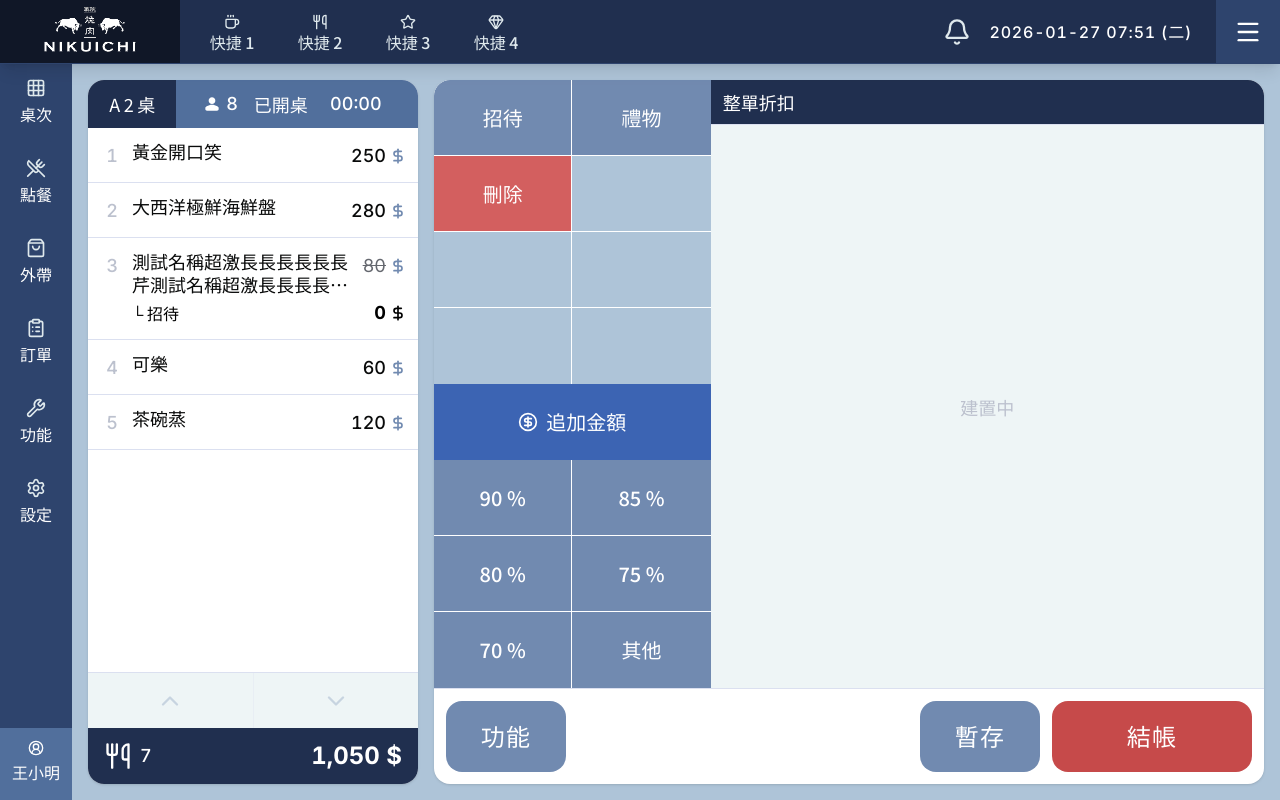
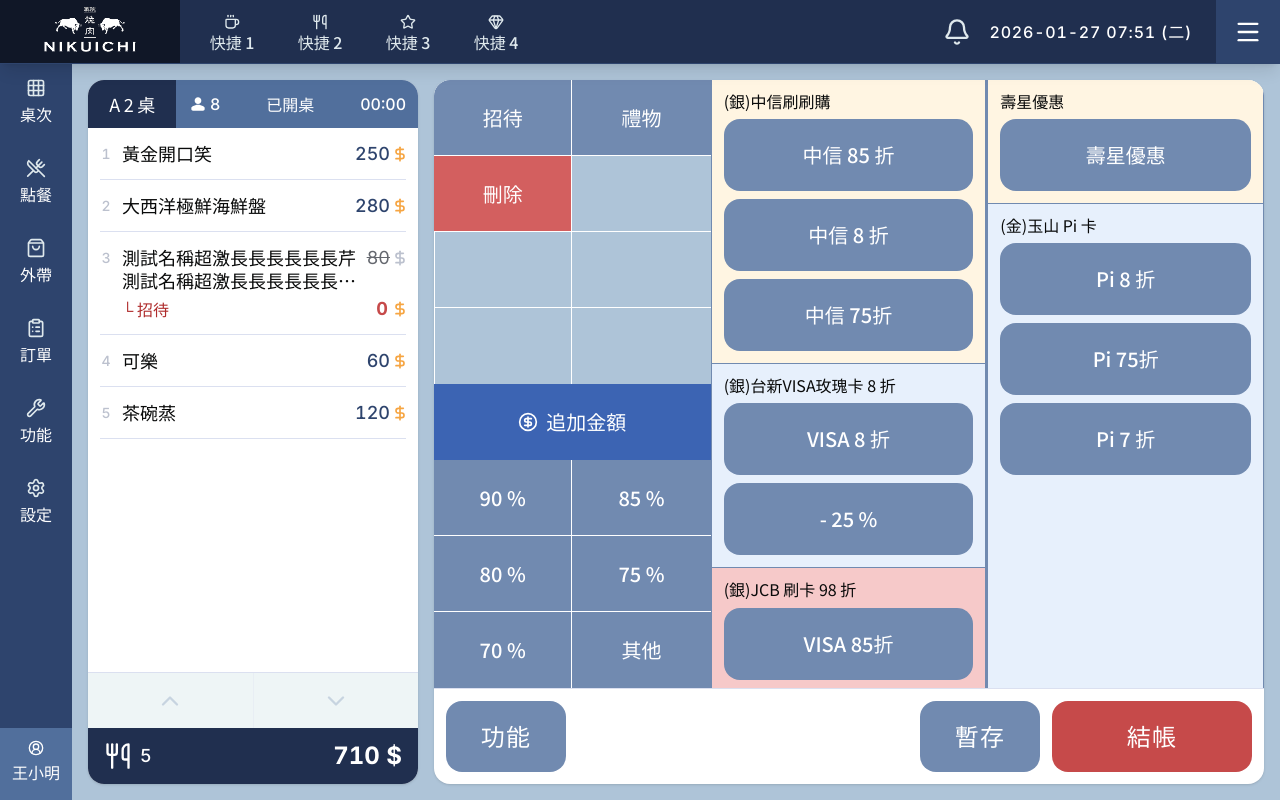
Before and after one commit to naomichiang/POS-system-Cursor, a Vue app: page /bill-adjust/1 in a window 1280 px wide. Built offline with nearby package versions, Linux system fonts and the light colour scheme.

Commit message:
調整帳單折扣與選取邏輯

```diff
--- a/src/assets/main.css
+++ b/src/assets/main.css
@@ -140,7 +140,7 @@
      --color-text-disabled: var(--color-gray-500);
      --color-text-placeholder: var(--color-gray-400);
      --color-text-on-color: var(--color-white);
-     --color-text-error: var(--color-indianred-600);
+     --color-text-error: var(--color-indianred-700);
      --color-text-amount-positive: var(--color-ash-800);
      --color-text-amount-negative: var(--color-indianred-600);
      --color-text-success: var(--color-green-500);
--- a/src/components/bill/BillAdjustPanel.vue
+++ b/src/components/bill/BillAdjustPanel.vue
@@ -38,9 +38,34 @@ const orderItems = computed(() => {
     price: item.unitPrice,
     quantity: item.quantity,
     subtotal: item.subtotal,
-    isGift: item.isGift ?? false
+    isGift: item.isGift ?? false,
+    // 由調整面板設定的折扣/招待標籤（例如：招待 / 禮物）
+    discountLabel: item.discountLabel ?? '',
+    discountType: item.discountType ?? null,
+    discountValue: item.discountValue ?? null
   }))
 })
+
+// 目前選取中的餐點 index（由 store 控制，可供其他元件使用）
+const selectedItemIndex = computed(() => orderStore.selectedOrderItemIndex)
+
+// 取得折扣顯示文字（例如 percentage：90% → 九折、85% → 85折）
+function getDiscountDisplay(item) {
+  if (item.discountType === 'percentage' && item.discountValue != null) {
+    const v = Number(item.discountValue)
+    if (!Number.isFinite(v)) return item.discountLabel
+
+    if (v === 90) return '九折'
+    if (v === 80) return '八折'
+    if (v === 70) return '七折'
+    if (v === 60) return '六折'
+    if (v === 50) return '五折'
+
+    return `${v}折`
+  }
+
+  return item.discountLabel
+}
 
 // 餐點列表捲動
 const scrollEl = ref(null)
@@ -116,8 +141,8 @@ watch(
         <div class="text-center font-noto pl-1 text-lg tracking-[0.2em] leading-tight text-text-on-color">{{
           order.tableNumber }}桌</div>
       </div>
-      <div class="flex justify-center items-center gap-4 flex-1 self-stretch" :class="statusBgClass">
-        <div class="flex items-center gap-1">
+      <div class="flex justify-between px-3 items-center flex-1 self-stretch" :class="statusBgClass">
+        <div class="flex items-center gap-0.5">
           <div class="flex w-icon-md h-icon-md justify-center items-center">
             <svg width="32" height="32" viewBox="0 0 32 32" fill="none" xmlns="http://www.w3.org/2000/svg">
               <path
@@ -125,13 +150,11 @@ watch(
                 fill="white" />
             </svg>
           </div>
-          <div class="text-text-on-color font-inter text-lg font-medium leading-tight">{{ order.diners }}</div>
+          <div class="text-text-on-color font-inter text-md font-medium leading-tight">{{ order.diners }}</div>
         </div>
-        <div class="flex items-center gap-3">
-          <div class="text-text-on-color font-noto text-lg font-normal leading-tight">{{ statusLabel }}</div>
-          <div class="w-18 text-text-on-color text-center font-inter text-lg font-medium leading-tight">{{
-            order.diningTime }}</div>
-        </div>
+        <div class="text-text-on-color font-noto text-md font-normal leading-tight">{{ statusLabel }}</div>
+        <div class="text-text-on-color font-inter text-md font-medium leading-tight">{{
+          order.diningTime }}</div>
       </div>
     </div>
 
@@ -146,49 +169,49 @@ watch(
         - 尚未點餐 -
       </div>
       <div v-else class="flex flex-col">
-        <div v-for="(item, index) in orderItems" :key="item.cartItemId" @click="selectedItemId = item.cartItemId"
+        <div v-for="(item, index) in orderItems" :key="item.cartItemId" @click="orderStore.setSelectedOrderItem(index)"
           :class="[
-            'relative flex items-start gap-2 px-3 py-3 border-b border-border-primary cursor-pointer transition-colors',
-            selectedItemId === item.cartItemId ? 'bg-blue-50/80' : 'bg-transparent'
+            'relative flex items-start gap-2 px-2.5 py-3 cursor-pointer transition-colors',
+            selectedItemIndex === index ? 'bg-layer-highlight-yellow' : 'bg-transparent'
           ]">
-          <span class="shrink-0 w-6 pt-0.5 text-center font-inter text-lg font-medium text-text-placeholder">
+          <span class="shrink-0 w-4 text-center font-inter text-sm pt-1 font-medium text-text-placeholder">
             {{ index + 1 }}
           </span>
 
           <div class="flex-1 min-w-0 flex flex-col gap-1">
-
             <div class="flex items-start justify-between gap-2">
-              <span class="font-noto text-lg font-normal text-text-primary line-clamp-2 break-all leading-tight">
+              <span class="font-noto text-lg text-text-primary line-clamp-2 break-all pt-0.5 leading-tight">
                 {{ item.name }}
               </span>
-
-              <div class="flex items-center gap-1 shrink-0 pt-0.5">
-                <span :class="[
-                  'font-inter text-lg tabular-nums',
-                  item.isGift || item.discountLabel ? 'text-text-helper line-through font-normal' : 'text-text-primary font-medium'
-                ]">
-                  {{ item.price.toLocaleString() }}
+              <div class="flex items-center gap-1 shrink-0">
+                <span class="font-inter text-lg tabular-nums inline-flex items-center gap-0.5"
+                  :class="item.isGift || item.discountLabel ? 'text-text-helper line-through' : ''">
+                  <span
+                    :class="item.isGift || item.discountLabel ? 'text-text-helper font-normal' : 'text-text-amount-positive font-medium'">
+                    {{ item.price.toLocaleString() }}
+                  </span>
+                  <DollarSign :size="16" :stroke-width="2.5" class="shrink-0"
+                    :class="item.isGift || item.discountLabel ? 'text-text-placeholder' : 'text-yellow-600'" />
                 </span>
-                <DollarSign :size="16" :stroke-width="2.5" class="text-ash-600 shrink-0" />
               </div>
             </div>
 
             <div v-if="item.isGift || item.discountLabel" class="flex items-center justify-between gap-2">
-              <span class="font-noto text-base font-medium text-status-danger">
-                └ {{ item.isGift ? '招待' : item.discountLabel }}
+              <span class="font-noto text-base font-medium text-text-error">
+                └ {{ getDiscountDisplay(item) }}
               </span>
 
               <div class="flex items-center gap-1 shrink-0">
-                <span class="font-inter text-lg font-bold text-status-danger tabular-nums">
+                <span class="font-inter text-lg font-bold text-text-amount-negative tabular-nums">
                   {{ item.isGift ? '0' : item.subtotal.toLocaleString() }}
                 </span>
-                <DollarSign :size="16" :stroke-width="2.5" class="text-status-danger shrink-0" />
+                <DollarSign :size="16" :stroke-width="2.5" class="text-yellow-600 shrink-0" />
               </div>
             </div>
-
+            <div class="absolute bottom-0 left-3 right-3 h-px bg-border-primary"></div>
           </div>
 
-          <div v-if="selectedItemId === item.cartItemId" class="absolute left-0 top-0 bottom-0 w-1 bg-blue-500"></div>
+          <div v-if="selectedItemIndex === index" class="absolute left-0 top-0 bottom-0 w-1 bg-indianred-400"></div>
         </div>
       </div>
     </div>
--- a/src/components/bill/GlobalAdjust.vue
+++ b/src/components/bill/GlobalAdjust.vue
@@ -1,26 +1,49 @@
 <script setup>
 defineOptions({ name: 'GlobalAdjust' })
+import { MOCK_GLOBAL_DISCOUNT_COLUMNS } from '@/mock/MockGlobalDiscount'
 
-// 按鈕資料陣列，格式同 ItemAdjust：{ label, type, variant, colSpan?, cellClass?, icon?, action?, value? }
-const gridItems = []
+const emit = defineEmits(['apply-discount'])
+
+const columns = MOCK_GLOBAL_DISCOUNT_COLUMNS
+
+const sectionBgClasses = {
+  yellow: 'bg-layer-highlight-yellow',
+  blue: 'bg-blue-100',
+  red: 'bg-layer-highlight-red',
+}
+
+function handleDiscountClick(section, button) {
+  emit('apply-discount', {
+    title: section.title,
+    label: button.label,
+    rate: button.discountRate,
+  })
+}
 </script>
 
 <template>
   <div class="flex flex-col h-full min-h-0 bg-layer-secondary overflow-hidden">
-    <div class="flex shrink-0 items-center px-3 py-2 border-b border-border-primary bg-layer-dark-primary">
-      <span class="font-noto text-lg font-medium text-text-on-color">整單折扣</span>
-    </div>
-    <div
-      v-if="gridItems.length > 0"
-      class="flex-1 min-h-0 grid grid-cols-2"
-    >
-      <!-- 待實作：使用 v-for 渲染 gridItems，橫跨整列使用 col-span-2 -->
-    </div>
-    <div
-      v-else
-      class="flex-1 min-h-0 flex items-center justify-center text-text-placeholder font-noto text-lg"
-    >
-      建置中
+    <div class="flex-1 min-h-0 grid grid-cols-2 overflow-hidden">
+      <!-- 兩大欄：各自獨立的折扣專案 -->
+      <div v-for="(sections, colIndex) in columns" :key="colIndex"
+        class="flex flex-col min-h-0 overflow-y-auto border-r border-ash-600 last:border-r-0">
+        <section v-for="(section, sectionIndex) in sections" :key="`${colIndex}-${sectionIndex}`" :class="[
+          'flex shrink-0 flex-col gap-2 p-3',
+          sectionBgClasses[section.bg],
+          sectionIndex < sections.length - 1
+            ? 'border-b border-l border-r border-ash-600'
+            : 'flex-1 min-h-0 border-l border-r border-ash-600',
+        ]">
+          <p class="font-noto text-md font-normal leading-[1.2] text-text-primary">
+            {{ section.title }}
+          </p>
+          <button v-for="(btn, btnIndex) in section.buttons" :key="btnIndex" type="button"
+            class="flex h-btn-h-md w-full shrink-0 cursor-pointer items-center justify-center rounded-2xl bg-ash-600 font-noto text-xl font-medium leading-[1.2] text-text-on-color transition-colors active:bg-ash-700"
+            @click="handleDiscountClick(section, btn)">
+            {{ btn.label }}
+          </button>
+        </section>
+      </div>
     </div>
   </div>
 </template>
--- a/src/components/bill/ItemAdjust.vue
+++ b/src/components/bill/ItemAdjust.vue
@@ -1,6 +1,7 @@
 <script setup>
 defineOptions({ name: 'ItemAdjust' })
 import { CircleDollarSign } from 'lucide-vue-next'
+import { useOrderStore } from '@/stores/useOrderStore'
 
 const iconMap = {
   CircleDollarSign,
@@ -11,9 +12,9 @@ const gridItems = [
   { label: '禮物', type: 'action', action: 'gift', variant: 'secondary', colSpan: 1, cellClass: 'border-b border-white' },
   { label: '刪除', type: 'action', action: 'delete', variant: 'danger', colSpan: 1, cellClass: 'border-b border-r border-white' },
   { label: '', type: 'placeholder', variant: 'empty', colSpan: 1, cellClass: 'border-b border-white' },
-  { label: '', type: 'placeholder', variant: 'empty', colSpan: 1, cellClass: 'border-b border-r border-white' },
+  { label: '', type: 'placeholder', variant: 'empty', colSpan: 1, cellClass: 'border-b border-l border-r border-white' },
   { label: '', type: 'placeholder', variant: 'empty', colSpan: 1, cellClass: 'border-b border-white' },
-  { label: '', type: 'placeholder', variant: 'empty', colSpan: 1, cellClass: 'border-r border-white' },
+  { label: '', type: 'placeholder', variant: 'empty', colSpan: 1, cellClass: 'border-r border-l border-white' },
   { label: '', type: 'placeholder', variant: 'empty', colSpan: 1, cellClass: '' },
   { label: '追加金額', type: 'addAmount', variant: 'primary', colSpan: 2, cellClass: '', icon: 'CircleDollarSign' },
   { label: '90 %', type: 'percentage', value: 90, variant: 'secondary', colSpan: 1, cellClass: 'border-b border-r border-white' },
@@ -23,6 +24,8 @@ const gridItems = [
   { label: '70 %', type: 'percentage', value: 70, variant: 'secondary', colSpan: 1, cellClass: 'border-r border-white' },
   { label: '其他', type: 'action', action: 'other', variant: 'secondary', colSpan: 1, cellClass: '' },
 ]
+
+const orderStore = useOrderStore()
 
 const variantClasses = {
   secondary: 'bg-ash-600 active:bg-ash-700',
@@ -36,9 +39,22 @@ const baseCellClass = 'flex min-h-0 items-center justify-center font-noto text-x
 function handleClick(item) {
   if (item.type === 'placeholder') return
   if (item.type === 'action') {
+    if (item.action === 'complimentary' || item.action === 'gift') {
+      // 針對目前在帳單列表中選取的餐點，套用「招待 / 禮物」
+      orderStore.applyDiscountToSelectedItem({
+        type: item.action,
+        label: item.label
+      })
+      return
+    }
     console.log('ItemAdjust action:', item.action)
   } else if (item.type === 'percentage') {
-    console.log('ItemAdjust percentage:', item.value)
+    // 百分比折扣（例如 90% → 九折）
+    orderStore.applyDiscountToSelectedItem({
+      type: 'percentage',
+      label: item.label,
+      value: item.value
+    })
   } else if (item.type === 'addAmount') {
     console.log('ItemAdjust addAmount')
   }
--- /dev/null
+++ b/src/mock/MockGlobalDiscount.js
@@ -0,0 +1,51 @@
+/**
+ * 模擬假資料：整單折扣專案（開發階段使用）
+ * 兩欄各自獨立的折扣專案，每欄 sections 的 buttons 建議數量為 1~3 個
+ * discountRate: 折扣率，例如 8 折為 0.8、95 折為 0.95
+ */
+export const MOCK_GLOBAL_DISCOUNT_COLUMNS = [
+  [
+    {
+      title: '(銀)中信刷刷購',
+      bg: 'yellow',
+      buttons: [
+        { label: '中信 85 折', discountRate: 0.85 },
+        { label: '中信 8 折', discountRate: 0.8 },
+        { label: '中信 75折', discountRate: 0.75 },
+      ],
+    },
+    {
+      title: '(銀)台新VISA玫瑰卡 8 折',
+      bg: 'blue',
+      buttons: [
+        { label: 'VISA 8 折', discountRate: 0.8 },
+        { label: '- 25 %', discountRate: 0.75 },
+      ],
+    },
+    {
+      title: '(銀)JCB 刷卡 98 折',
+      bg: 'red',
+      buttons: [
+        { label: 'VISA 85折', discountRate: 0.85 },
+        { label: 'JCB 85折', discountRate: 0.85 },
+        { label: 'JCB 85折', discountRate: 0.85 },
+      ],
+    },
+  ],
+  [
+    {
+      title: '壽星優惠',
+      bg: 'yellow',
+      buttons: [{ label: '壽星優惠', discountRate: 0.9 }],
+    },
+    {
+      title: '(金)玉山 Pi 卡',
+      bg: 'blue',
+      buttons: [
+        { label: 'Pi 8 折', discountRate: 0.8 },
+        { label: 'Pi 75折', discountRate: 0.75 },
+        { label: 'Pi 7 折', discountRate: 0.7 },
+      ],
+    },
+  ],
+]
--- a/src/mock/orderMock.js
+++ b/src/mock/orderMock.js
@@ -8,18 +8,25 @@ export const MockOrder001 = {
     tableNumber: 'A2',
     diners: 8,
     status: 1,
-    openTime: '2026-03-12T14:30:00Z'
+    openTime: '2026-03-30T14:30:00Z'
   },
   items: [
     { name: '黃金開口笑', unitPrice: 250, quantity: 1, subtotal: 250, isGift: false },
-    { name: '大西洋極鮮海鮮盤', unitPrice: 280, quantity: 2, subtotal: 560, isGift: false },
-    { name: '測試名稱超激長長長長長長芹測試名稱超激長長長長長長芹菜菜', unitPrice: 80, quantity: 1, subtotal: 0, isGift: true },
-    { name: '可樂', unitPrice: 60, quantity: 2, subtotal: 120, isGift: false },
+    { name: '大西洋極鮮海鮮盤', unitPrice: 280, quantity: 1, subtotal: 280, isGift: false },
+    {
+      name: '測試名稱超激長長長長長長芹測試名稱超激長長長長長長芹菜菜',
+      unitPrice: 80,
+      quantity: 1,
+      subtotal: 0,
+      isGift: true,
+      discountLabel: '招待'
+    },
+    { name: '可樂', unitPrice: 60, quantity: 1, subtotal: 60, isGift: false },
     { name: '茶碗蒸', unitPrice: 120, quantity: 1, subtotal: 120, isGift: false }
   ],
   summary: {
-    totalItems: 7,
-    subtotal: 1050,
-    totalAmount: 1050
+    totalItems: 5,
+    subtotal: 710,
+    totalAmount: 710
   }
 }
--- a/src/stores/useOrderStore.js
+++ b/src/stores/useOrderStore.js
@@ -8,6 +8,8 @@ export const useOrderStore = defineStore('order', {
   state: () => ({
     /** 當前訂單（由 fetchOrderData 載入，模擬 API 回傳） */
     currentOrder: null,
+    /** 帳單調整面板中，目前選取中的餐點 index（對應 currentOrder.items 的索引） */
+    selectedOrderItemIndex: null,
     /** 當前桌號（fetchOrderData 時設定，供 getter 預設值使用） */
     currentTableId: null,
     /** 是否正在載入訂單 */
@@ -204,6 +206,95 @@ export const useOrderStore = defineStore('order', {
     },
 
     /**
+     * 設定 / 切換目前選取中的已下單餐點
+     * - 再次點擊同一筆則取消選取
+     * @param {number} index - currentOrder.items 的索引
+     */
+    setSelectedOrderItem(index) {
+      const order = this.currentOrder
+      if (!order || !Array.isArray(order.items)) {
+        this.selectedOrderItemIndex = null
+        return
+      }
+      if (index == null || index < 0 || index >= order.items.length) {
+        this.selectedOrderItemIndex = null
+        return
+      }
+
+      if (this.selectedOrderItemIndex === index) {
+        // 再次點擊同一筆 → 取消選取
+        this.selectedOrderItemIndex = null
+      } else {
+        this.selectedOrderItemIndex = index
+      }
+    },
+
+    /**
+     * 對目前選取中的餐點套用折扣並重算小計與總額
+     * @param {{ type: 'gift' | 'complimentary' | 'percentage', label: string, value?: number }} payload
+     */
+    applyDiscountToSelectedItem(payload) {
+      const order = this.currentOrder
+      const idx = this.selectedOrderItemIndex
+      if (!order || !Array.isArray(order.items) || idx == null || idx < 0 || idx >= order.items.length) {
+        return
+      }
+
+      const target = order.items[idx]
+      const type = payload?.type
+      const label = payload?.label || ''
+
+      const unitPrice = Number(target.unitPrice ?? target.price)
+      const quantity = Number(target.quantity) || 0
+      const baseSubtotal = unitPrice * quantity
+
+      let newSubtotal = baseSubtotal
+
+      if (type === 'gift' || type === 'complimentary') { // 招待 / 禮物 → 全額免費
+        newSubtotal = 0
+        target.isGift = true
+      } else if (type === 'percentage') { // 百分比折扣
+        const value = Number(payload.value)
+        if (!Number.isFinite(value)) return
+        const rate = value / 100
+        // 四捨五入到整數金額
+        newSubtotal = Math.round(baseSubtotal * rate)
+        target.isGift = false
+        target.discountValue = value
+      }
+
+      target.discountType = type
+      target.discountLabel = label
+      target.subtotal = newSubtotal
+
+      this._recalculateCurrentOrderSummary()
+    },
+
+    /**
+     * 依據 currentOrder.items 重新計算 summary（總品項數量與總金額）
+     */
+    _recalculateCurrentOrderSummary() {
+      const order = this.currentOrder
+      if (!order || !Array.isArray(order.items)) return
+
+      let totalItems = 0
+      let totalAmount = 0
+      order.items.forEach(item => {
+        const qty = Number(item.quantity) || 0
+        const subtotal = Number(item.subtotal) || 0
+        totalItems += qty
+        totalAmount += subtotal
+      })
+
+      order.summary = {
+        ...(order.summary || {}),
+        totalItems,
+        subtotal: totalAmount,
+        totalAmount
+      }
+    },
+
+    /**
      * 根據購物車品項 id (cartItemId) 從購物車中刪除單一品項
      * @param {string} cartItemId - 要刪除的購物車品項唯一 id（相容舊資料：若品項無 cartItemId 則以 id 比對）
      */
@@ -254,6 +345,7 @@ export const useOrderStore = defineStore('order', {
       }
 
       this.currentOrder = null
+      this.selectedOrderItemIndex = null
       this.currentTableId = null
       this.isLoading = false
     }
```
